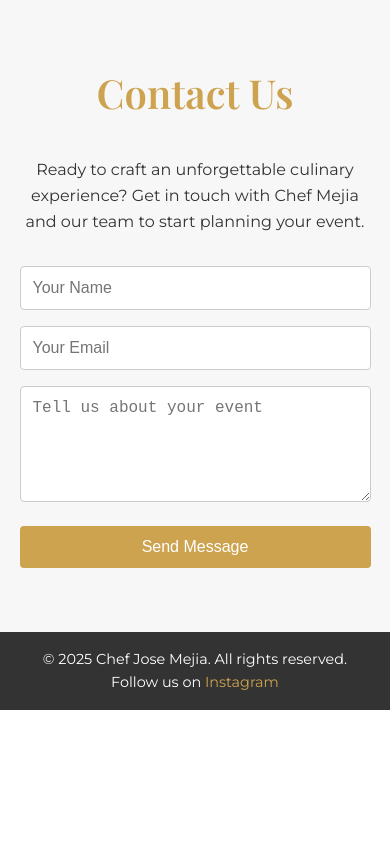
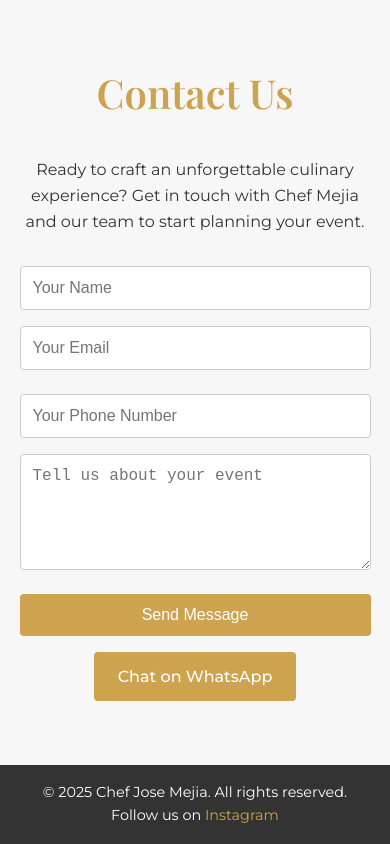
Before and after one commit to JPosaMG/chef-mejia-website, a plain HTML site: page index.html in a window 390 px wide. Shown: the part 4145-4989 px from the top of the page. Before the commit the page ends 4855 px from the top, so only its background shows below. Drawn offline with nearby package versions, Linux system fonts and the light colour scheme.

Commit message:
Update contact form: phone and WhatsApp
Changed mailto email to Flavorsbyjosemejia@gmail.com, added phone input next to email, and added WhatsApp chat link for 3053331964. Updated CSS to align inputs.

```diff
--- a/index.html
+++ b/index.html
@@ -82,12 +82,20 @@
     <div class="container contact-container">
       <h2>Contact Us</h2>
       <p>Ready to craft an unforgettable culinary experience? Get in touch with Chef Mejia and our team to start planning your event.</p>
-      <form action="mailto:info@floratoriumcafe.com" method="post" enctype="text/plain">
+      <form action="mailto:Flavorsbyjosemejia@gmail.com" method="post" enctype="text/plain">
         <input type="text" name="name" placeholder="Your Name" required>
-        <input type="email" name="email" placeholder="Your Email" required>
+        <!-- Email and phone fields are grouped in a row for better layout -->
+        <div class="form-row">
+          <input type="email" name="email" placeholder="Your Email" required>
+          <input type="tel" name="phone" placeholder="Your Phone Number" required>
+        </div>
         <textarea name="message" placeholder="Tell us about your event" rows="5" required></textarea>
         <button type="submit" class="btn-primary">Send Message</button>
       </form>
+      <!-- WhatsApp contact option -->
+      <div style="margin-top: 1rem;">
+        <a href="https://wa.me/13053331964" class="btn-primary" target="_blank" rel="noopener">Chat on WhatsApp</a>
+      </div>
     </div>
   </section>
 
--- a/style.css
+++ b/style.css
@@ -218,6 +218,22 @@ footer a:hover {
   text-decoration: underline;
 }
 
+/* Layout for email and phone inputs side by side in the contact form */
+.form-row {
+  display: flex;
+  gap: 1rem;
+}
+.form-row input {
+  flex: 1;
+}
+/* Stack inputs on smaller screens */
+@media (max-width: 480px) {
+  .form-row {
+    flex-direction: column;
+    gap: 0.5rem;
+  }
+}
+
 /* Responsive adjustments */
 @media (max-width: 768px) {
   .hero-content h1 {
```
